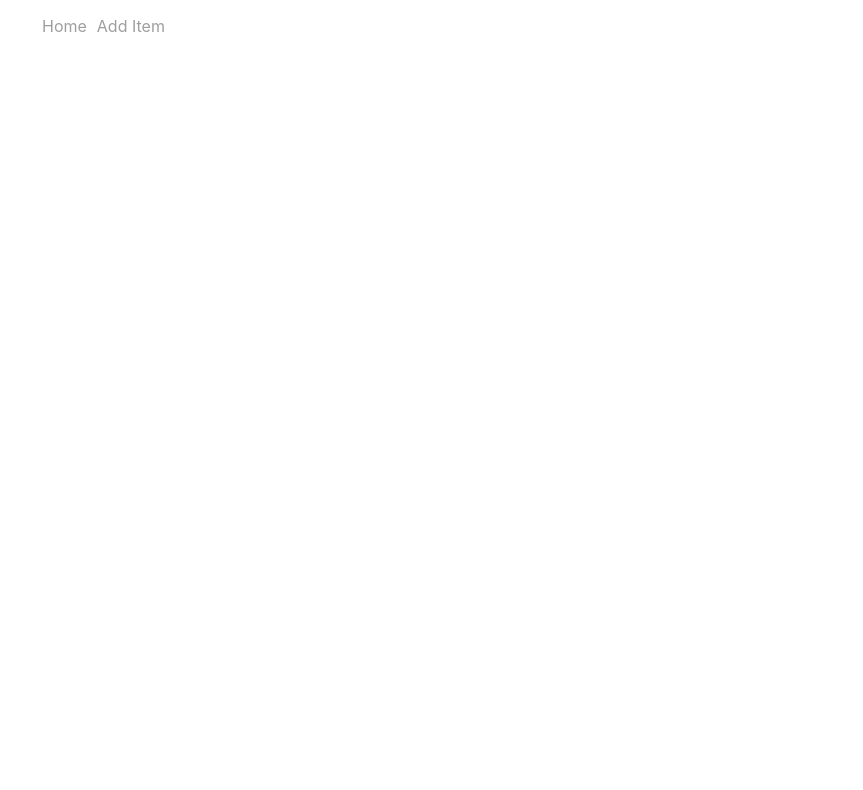
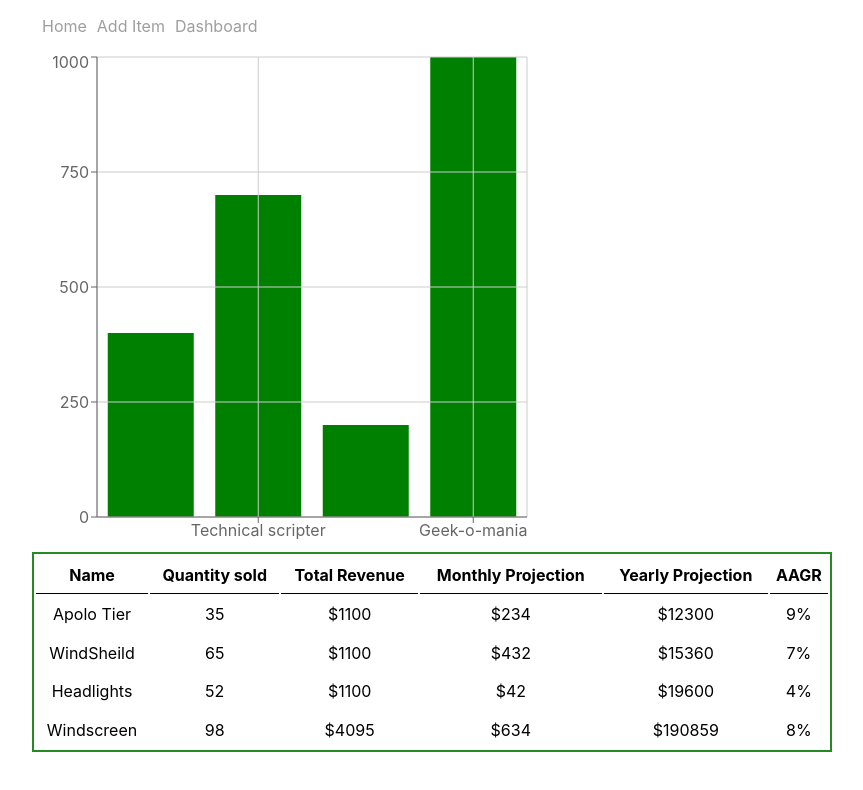
Before and after one commit to MurtazaPakawala/My-shop, a React (Create React App) app: page /dashboard in a window 1280 px wide. Before the commit this address had no page. Shown: the top 790 px of the page, without its empty margins (208-1071 px from the left). Built offline with nearby package versions, Linux system fonts and the light colour scheme.

Commit message:
completed all stuff okayish working

```diff
--- a/package.json
+++ b/package.json
@@ -3,6 +3,9 @@
   "version": "0.1.0",
   "private": true,
   "dependencies": {
+    "@devexpress/dx-react-chart": "^3.0.3",
+    "@devexpress/dx-react-chart-material-ui": "^3.0.3",
+    "@devexpress/dx-react-core": "^3.0.3",
     "@emotion/react": "^11.9.3",
     "@emotion/styled": "^11.9.3",
     "@mui/icons-material": "^5.8.4",
@@ -10,11 +13,14 @@
     "@testing-library/jest-dom": "^5.16.4",
     "@testing-library/react": "^13.3.0",
     "@testing-library/user-event": "^13.5.0",
+    "chart.js": "^3.8.0",
     "firebase": "^9.9.0",
     "react": "^18.2.0",
+    "react-chartjs-2": "^4.2.0",
     "react-dom": "^18.2.0",
     "react-router-dom": "^6.3.0",
     "react-scripts": "5.0.1",
+    "recharts": "^2.1.12",
     "web-vitals": "^2.1.4"
   },
   "scripts": {
--- a/src/component/App.js
+++ b/src/component/App.js
@@ -1,5 +1,5 @@
 import { Routes, Route } from "react-router-dom";
-import { Home, CreateItem, Navbar } from "./index";
+import { Dashboard, Home, CreateItem, Navbar } from "./index";
 function App() {
   return (
     <div className="container">
@@ -7,6 +7,7 @@ function App() {
       <Routes>
         <Route path="/" element={<Home />} />
         <Route path="/create-item" element={<CreateItem />} />
+        <Route path="/dashboard" element={<Dashboard />} />
       </Routes>
     </div>
   );
--- /dev/null
+++ b/src/component/Dashboard.js
@@ -0,0 +1,84 @@
+import React from "react";
+
+import { BarChart, Bar, CartesianGrid, XAxis, YAxis } from "recharts";
+import "./dashboard.css";
+const Dashboard = () => {
+  // Sample data
+  const data = [
+    { name: "Geeksforgeeks", students: 400 },
+    { name: "Technical scripter", students: 700 },
+    { name: "Geek-i-knack", students: 200 },
+    { name: "Geek-o-mania", students: 1000 },
+  ];
+  const table = [
+    {
+      name: "Apolo Tier",
+      qty: 35,
+      total: 1100,
+      MonthlyProjection: 234,
+      YearlyProjection: 12300,
+      AAGR: 9,
+    },
+    {
+      name: "WindSheild",
+      qty: 65,
+      total: 1100,
+      MonthlyProjection: 432,
+      YearlyProjection: 15360,
+      AAGR: 7,
+    },
+    {
+      name: "Headlights",
+      qty: 52,
+      total: 1100,
+      MonthlyProjection: 42,
+      YearlyProjection: 19600,
+      AAGR: 4,
+    },
+    {
+      name: "Windscreen",
+      qty: 98,
+      total: 4095,
+      MonthlyProjection: 634,
+      YearlyProjection: 190859,
+      AAGR: 8,
+    },
+  ];
+
+  return (
+    <div>
+      <BarChart width={500} height={500} data={data}>
+        <Bar dataKey="students" fill="green" />
+        <CartesianGrid stroke="#ccc" />
+        <XAxis dataKey="name" />
+        <YAxis />
+      </BarChart>
+      <div className="dashboard">
+        <table className="table">
+          <tr>
+            <th className="th">Name</th>
+            <th className="th">Quantity sold</th>
+            <th className="th">Total Revenue</th>
+            <th className="th">Monthly Projection</th>
+            <th className="th">Yearly Projection</th>
+            <th className="th">AAGR</th>
+          </tr>
+          {table.map((val, key) => {
+            return (
+              <tr key={key}>
+                <td className="td">{val.name}</td>
+                <td className="td">{val.qty}</td>
+                <td className="td">${val.total}</td>
+                <td className="td">${val.MonthlyProjection}</td>
+                <td className="td">${val.YearlyProjection}</td>
+                <td className="td">{val.AAGR}%</td>
+              </tr>
+            );
+          })}
+        </table>
+      </div>
+    </div>
+  );
+};
+
+export default Dashboard;
--- a/src/component/Navbar.js
+++ b/src/component/Navbar.js
@@ -12,6 +12,9 @@ function Navbar() {
         <li>
           <Link to="/create-item">Add Item</Link>
         </li>
+        <li>
+          <Link to="/dashboard">Dashboard</Link>
+        </li>
       </ul>
     </div>
   );
--- /dev/null
+++ b/src/component/dashboard.css
@@ -0,0 +1,21 @@
+.dashboard {
+  width: 100%;
+  height: 200px;
+  display: flex;
+  justify-content: center;
+  align-items: center;
+}
+
+.table {
+  border: 2px solid forestgreen;
+  width: 800px;
+  height: 200px;
+}
+
+.th {
+  border-bottom: 1px solid black;
+}
+
+.td {
+  text-align: center;
+}
--- a/src/component/index.js
+++ b/src/component/index.js
@@ -1,5 +1,6 @@
 import Home from "./Home";
 import CreateItem from "./CreateItem";
 import Navbar from "./Navbar";
+import Dashboard from "./Dashboard";
 
-export { Navbar, Home, CreateItem };
+export { Dashboard, Navbar, Home, CreateItem };
```
Also changed, not shown: 1 other file (tests, documents, lock files or other folders).
